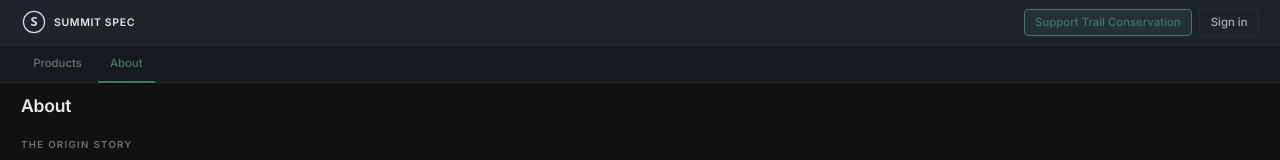
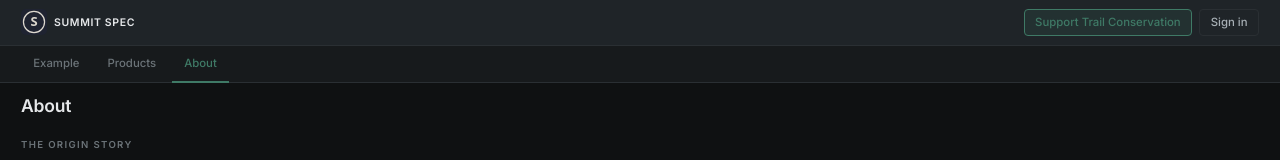
Before and after one commit to simontarrant/summit_spec, a Next.js app in the folder apps/web/: page /about in a window 1280 px wide. Shown: the top 160 px of the page. Built offline with nearby package versions, Linux system fonts and the light colour scheme; no server answers.

Commit message:
agent: Fix page tabs on About tab (attempt 1)

```diff
--- a/apps/web/src/app/about/page.tsx
+++ b/apps/web/src/app/about/page.tsx
@@ -3,6 +3,7 @@ import { AppShell } from "@/components/ui/app_shell";
 export const preferredRegion = "syd1";
 
 const tabs = [
+  { label: "Example", href: "/example" },
   { label: "Products", href: "/products" },
   { label: "About", href: "/about" },
 ];
```
